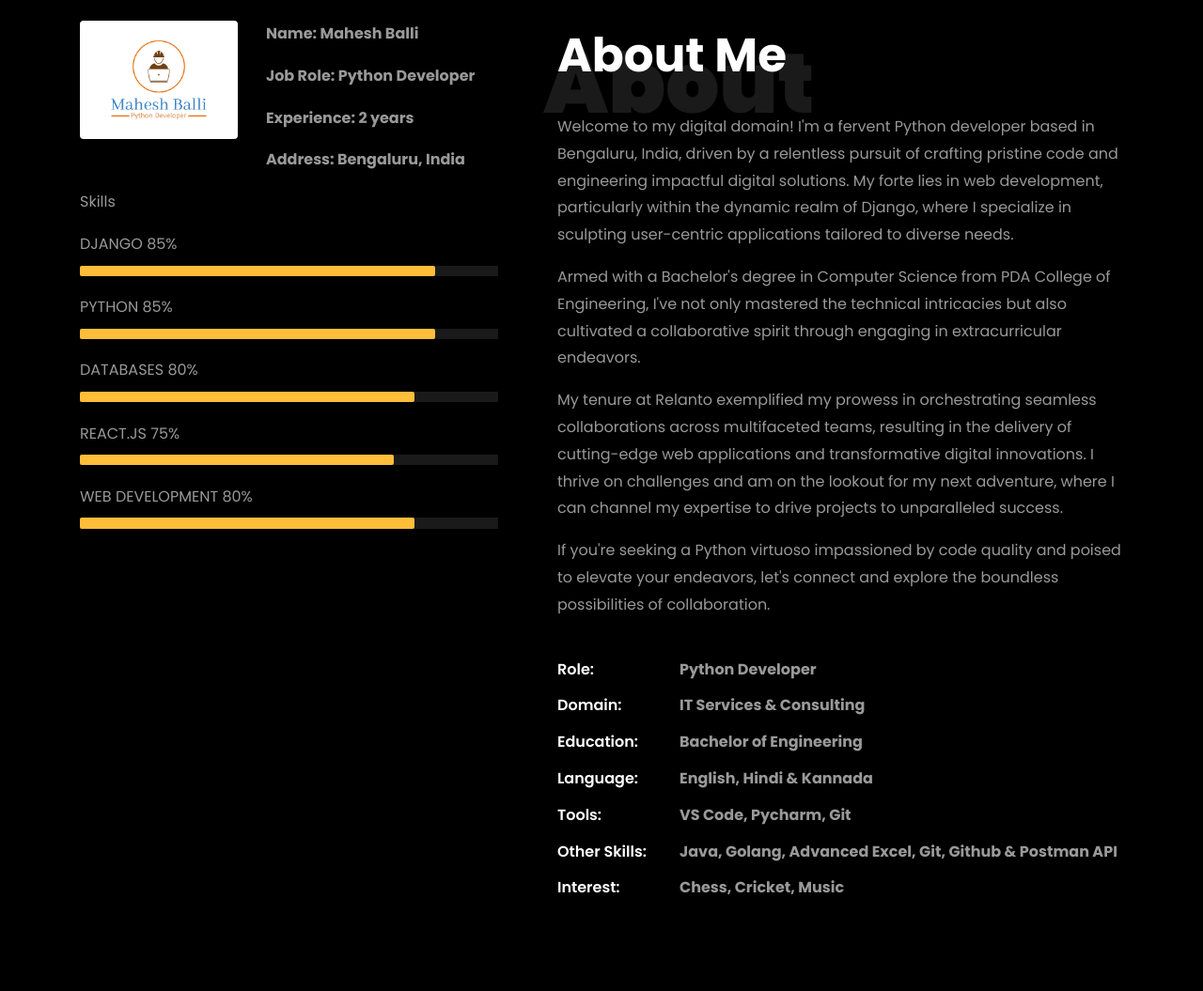
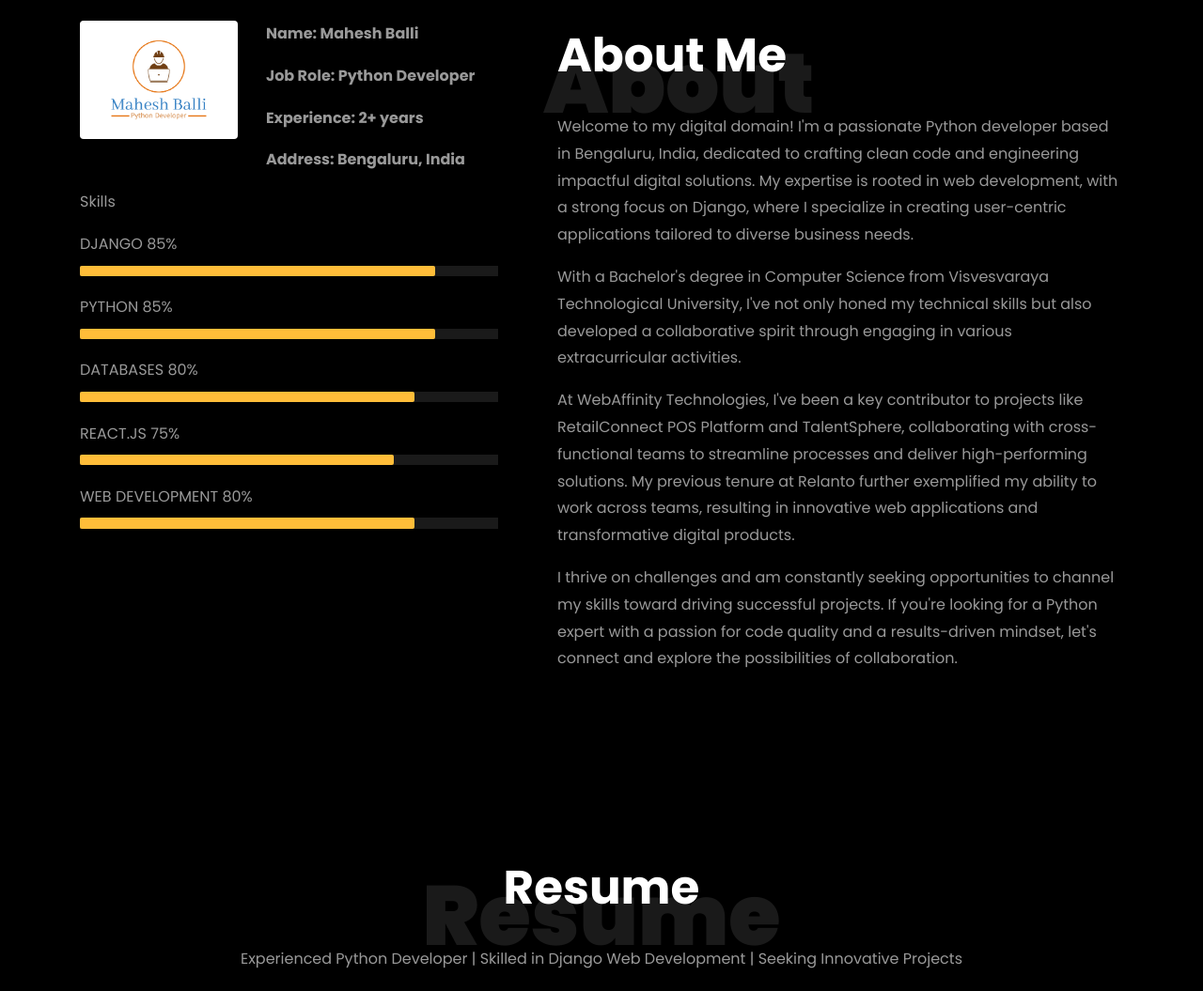
Before and after one commit to maheshballi/MyPortfolio, a plain HTML site: page index.html in a window 1280 px wide. Shown: the part 840-1895 px from the top of the page at 94% size. Drawn offline with Linux system fonts and the light colour scheme; files whose address does not match are found by name.

Commit message:
CV updated

```diff
--- a/index.html
+++ b/index.html
@@ -242,7 +242,7 @@
 																	<div class="about-info">
 																			<p><span class="title-s">Name: </span> <span>Mahesh Balli</span></p>
 																			<p><span class="title-s">Job Role: </span> <span>Python Developer</span></p>
-																			<p><span class="title-s">Experience: </span> <span>2 years</span></p>
+																			<p><span class="title-s">Experience: </span> <span>2+ years</span></p>
 																			<p><span class="title-s">Address: </span> <span>Bengaluru, India</span></p>
 																	</div>
 															</div>
@@ -283,19 +283,22 @@
 											<div class="col-md-12 heading-section ftco-animate">
 													<h1 class="big">About</h1>
 													<h2 class="mb-4">About Me</h2>
-													<p>Welcome to my digital domain! I'm a fervent Python developer based in Bengaluru, India, driven by a relentless pursuit of crafting pristine code and engineering impactful digital solutions. My forte lies in web development, particularly within the dynamic realm of Django, where I specialize in sculpting user-centric applications tailored to diverse needs.</p>
-													<p>Armed with a Bachelor's degree in Computer Science from PDA College of Engineering, I've not only mastered the technical intricacies but also cultivated a collaborative spirit through engaging in extracurricular endeavors.</p>
-													<p>My tenure at Relanto exemplified my prowess in orchestrating seamless collaborations across multifaceted teams, resulting in the delivery of cutting-edge web applications and transformative digital innovations. I thrive on challenges and am on the lookout for my next adventure, where I can channel my expertise to drive projects to unparalleled success.</p>
-													<p>If you're seeking a Python virtuoso impassioned by code quality and poised to elevate your endeavors, let's connect and explore the boundless possibilities of collaboration.</p>
-													<ul class="about-info mt-4 px-md-0 px-2">
-															<li class="d-flex"><span>Role:</span> <span>Python Developer</span></li>
-															<li class="d-flex"><span>Domain:</span> <span>IT Services & Consulting</span></li>
-															<li class="d-flex"><span>Education:</span> <span>Bachelor of Engineering</span></li>
-															<li class="d-flex"><span>Language:</span> <span>English, Hindi & Kannada</span></li>
-															<li class="d-flex"><span>Tools:</span> <span>VS Code, Pycharm, Git</span></li>
-															<li class="d-flex"><span>Other Skills:</span> <span>Java, Golang, Advanced Excel, Git, Github & Postman API</span></li>
-															<li class="d-flex"><span>Interest:</span> <span>Chess, Cricket, Music</span></li>
-													</ul>
+													<p>
+
+
+													Welcome to my digital domain! I'm a passionate Python developer based in Bengaluru, India, dedicated to crafting clean code and engineering impactful digital solutions. My expertise is rooted in web development, with a strong focus on Django, where I specialize in creating user-centric applications tailored to diverse business needs.</p>
+
+
+													<p>With a Bachelor's degree in Computer Science from Visvesvaraya Technological University, I've not only honed my technical skills but also developed a collaborative spirit through engaging in various extracurricular activities.</p>
+
+
+													<p>At WebAffinity Technologies, I've been a key contributor to projects like RetailConnect POS Platform and TalentSphere, collaborating with cross-functional teams to streamline processes and deliver high-performing solutions. My previous tenure at Relanto further exemplified my ability to work across teams, resulting in innovative web applications and transformative digital products.</p>
+
+
+													<p>I thrive on challenges and am constantly seeking opportunities to channel my skills toward driving successful projects. If you're looking for a Python expert with a passion for code quality and a results-driven mindset, let's connect and explore the possibilities of collaboration.</p>
+
+
+
 											</div>
 									</div>
 							</div>
@@ -510,7 +513,7 @@
           			<span class="icon-file"></span>
           		</div>
           		<h3 class="mb-4">Resume</h3>
-	            <p><a href="https://drive.google.com/file/d/1ZuN7BAlLX0c0zLN-7EEUnjZWjOGbs6JL/view?usp=drive_link">Download Now</a></p>
+	            <p><a href="https://drive.google.com/file/d/1-3ABsmhtJcO80FQPcVuxKhguYo-cs2zT/view?usp=drive_link">Download Now</a></p>
 	          </div>
           </div>
 
```
